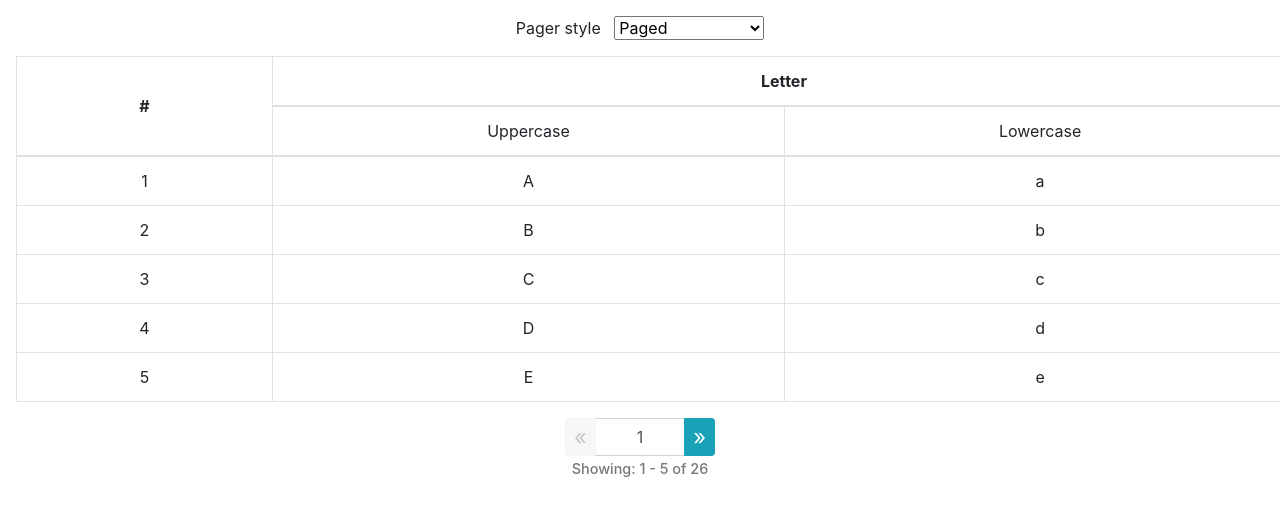
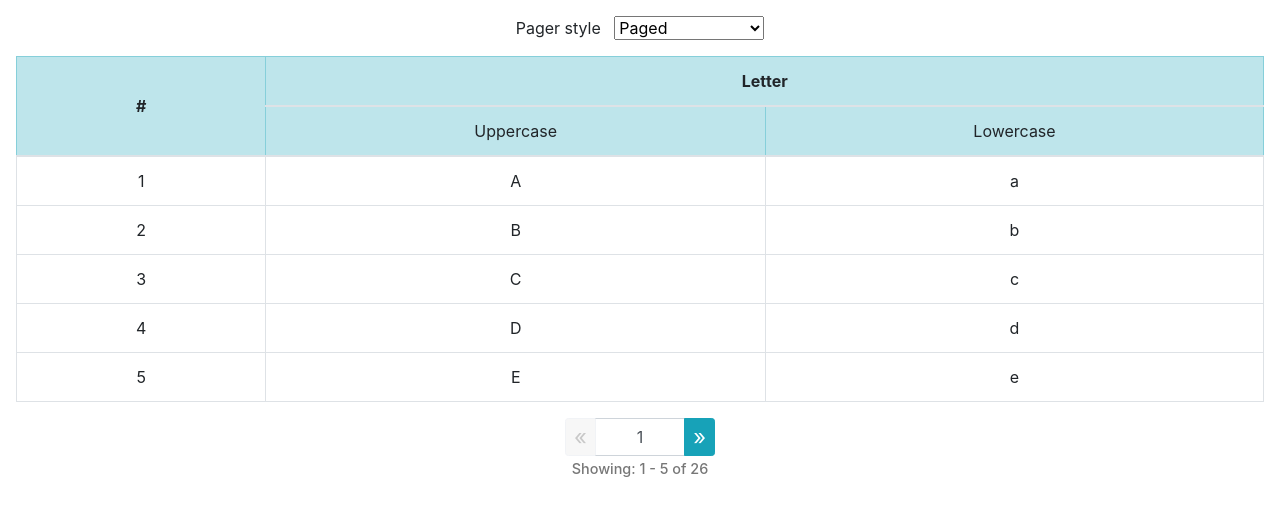
Before and after one commit to shihabahmed/NgPagerLibrary, an Angular app: page / in a window 1280 px wide. Shown: the top 516 px of the page. Built offline with nearby package versions, Linux system fonts and the light colour scheme.

Commit message:
improved demo

```diff
--- a/src/app/app.component.html
+++ b/src/app/app.component.html
@@ -6,8 +6,9 @@
     </select>
 </div>
 
-<table class="table table-bordered text-center m-3">
-    <thead>
+<div class="m-3">
+    <table class="table table-bordered text-center">
+        <thead class="table-info">
             <tr>
                 <th rowspan="2" class="align-middle" style="width:20%;">#</th>
                 <th colspan="2">Letter</th>
@@ -25,5 +26,6 @@
             </tr>
         </tbody>
     </table>
+</div>
 
 <ng-pager [pager]="pager" [paged]="paged" [disabled]="disablePager" (pageChange)="changePage($event)"></ng-pager>
```
Lines whose indentation alone changed are shown as unchanged.
